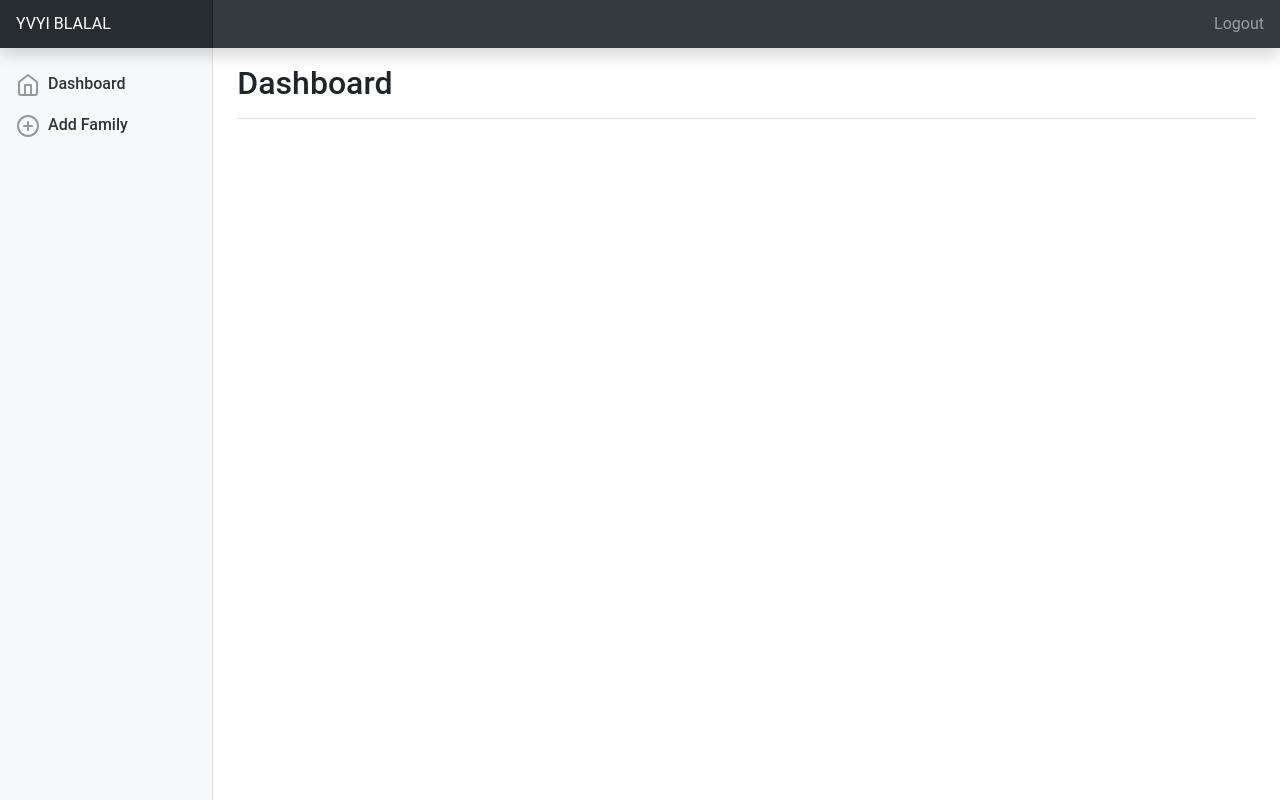
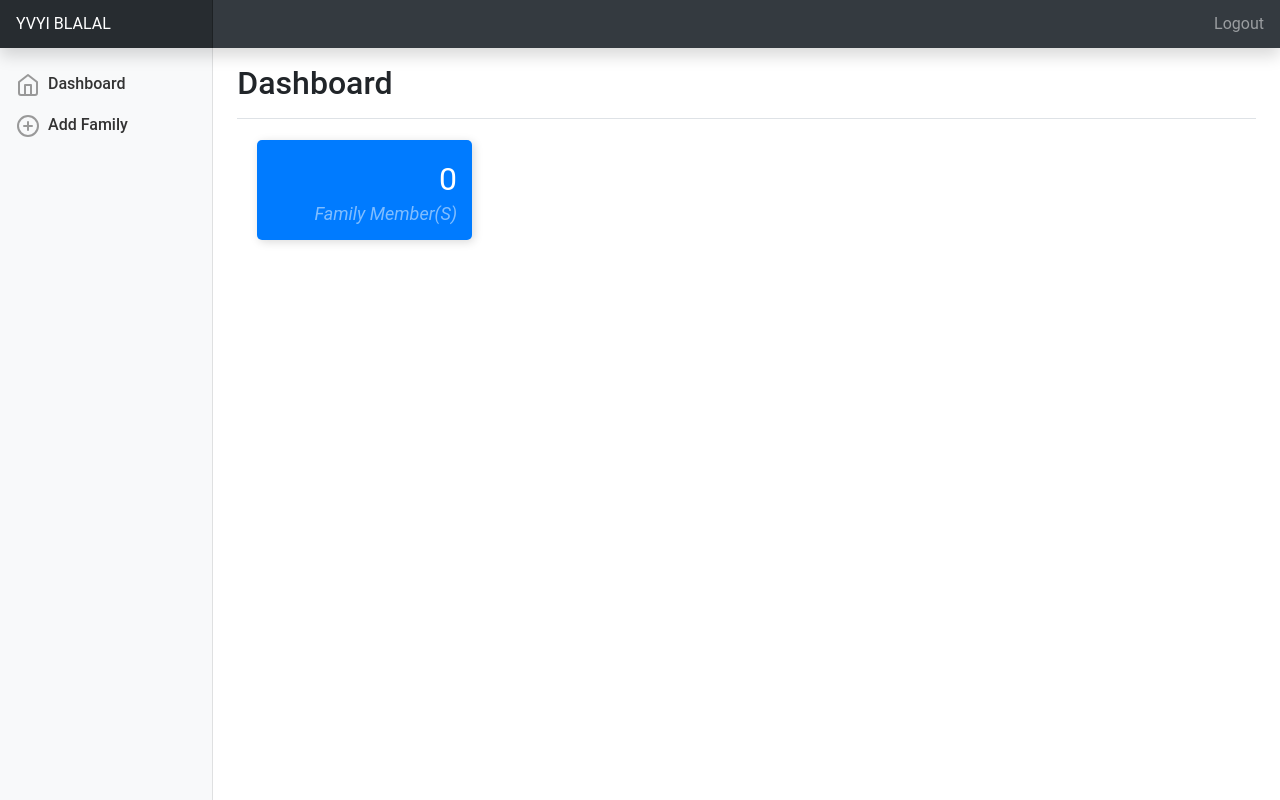
Before and after one commit to eni4sure/mendel, a PHP site: page /dashboard/ in a window 1280 px wide. Run offline with PHP 8.4, Linux system fonts and the light colour scheme; the visitor is signed in with stand-in values (Sample User, id 1); data that the repository does not hold is empty; some libraries are stand-ins or nearby versions.

Commit message:
hotfix: dashboard updates

```diff
--- a/admin/index.php
+++ b/admin/index.php
@@ -8,7 +8,7 @@
 <!DOCTYPE html>
 <html>
 
-<?php $page_title = "Dashboard"; ?>
+<?php $page_title = "Admin Dashboard"; ?>
 <?php require '../constant/head.php'; ?>
 
 <body>
--- a/dashboard/index.php
+++ b/dashboard/index.php
@@ -8,7 +8,7 @@
 <!DOCTYPE html>
 <html>
 
-<?php $page_title = "Admin Dashboard"; ?>
+<?php $page_title = "Dashboard"; ?>
 <?php require '../constant/head.php'; ?>
 
 <body>
@@ -26,7 +26,19 @@
                 </div>
 
                 <div class="container">
-
+                	<div class="row">
+           				<div class="col-md-3">
+					      <div class="card-counter primary">
+					        <i class="fa fa-code-fork"></i>
+							<?php
+								$sql = "SELECT * FROM tbl_family WHERE user_id = '".$_SESSION['unique_id']."'";
+								$result = mysqli_query($conn, $sql);
+							?>
+					        <span class="count-numbers"><?php echo mysqli_num_rows($result); ?></span>
+					        <span class="count-name">Family Member(s)</span>
+					      </div>
+					    </div>
+					</div>
 		        </div>
             </main>
         </div>
```
